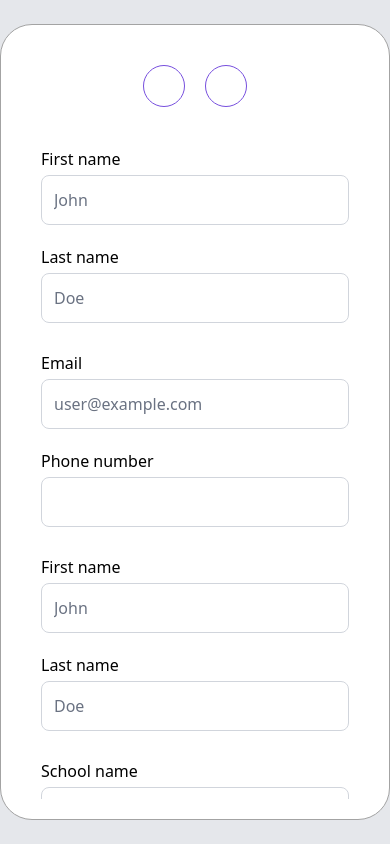
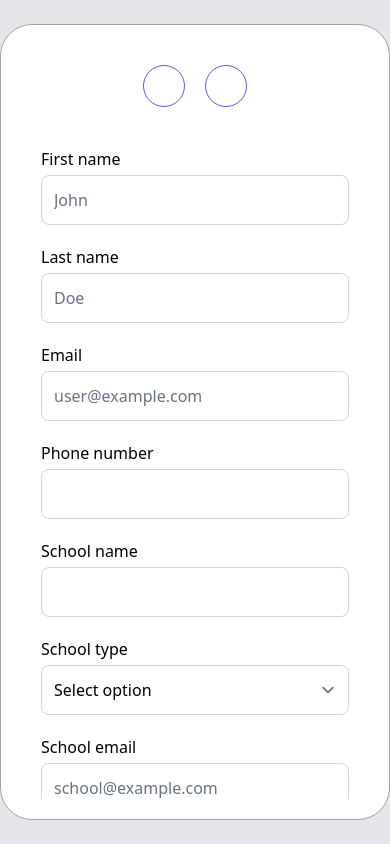
Before and after one commit to martin-codex3/school-management-v1, a SvelteKit app in the folder frontend/: page / in a window 390 px wide. Built offline with nearby package versions, Linux system fonts and the light colour scheme; some icons are missing; a web font is replaced by a local one.

Commit message:
adding countries to the list

```diff
--- a/frontend/package.json
+++ b/frontend/package.json
@@ -31,6 +31,7 @@
 	"dependencies": {
 		"@iconify-svelte/svg-spinners": "gitlab:iconify-icons/svelte#svg-spinners",
 		"@iconify-svelte/tabler": "gitlab:iconify-icons/svelte#tabler",
+		"country-list": "^2.4.1",
 		"svelte-sonner": "^1.2.3"
 	}
 }
--- a/frontend/src/lib/components/inputs/TextInput.svelte
+++ b/frontend/src/lib/components/inputs/TextInput.svelte
@@ -5,10 +5,22 @@
         placeholder: string;
         name: string;
         label: string;
+        valueError: string | undefined;
     }
 
-    const { type, id, placeholder, name, label }: Props = $props();
+    const {
+        type,
+        id,
+        placeholder,
+        name,
+        label,
+        valueError = "",
+    }: Props = $props();
 </script>
+
+{#snippet fieldError(error: string | undefined)}
+    <span class="text-sm text-red-600">{error}</span>
+{/snippet}
 
 <div class="">
     {#if label}
@@ -21,4 +33,5 @@
         {name}
         class="w-full mt-1 py-3 px-3 rounded-lg outline-none border border-gray-300 focus:border-primary-main-purple focus:ring-primary-main-purple"
     />
+    {@render fieldError(valueError)}
 </div>
--- a/frontend/src/routes/+layout.svelte
+++ b/frontend/src/routes/+layout.svelte
@@ -1,7 +1,8 @@
 <script lang="ts">
-	import './layout.css';
-	import favicon from '#lib/assets/favicon.svg';
-	import type { LayoutProps } from './$types';
+	import "./layout.css";
+	import favicon from "#lib/assets/favicon.svg";
+	import type { LayoutProps } from "./$types";
+	import { Toaster } from "svelte-sonner";
 
 	let { children }: LayoutProps = $props();
 </script>
@@ -10,4 +11,6 @@
 	<link rel="icon" href={favicon} />
 </svelte:head>
 
+<Toaster richColors position="bottom-right" />
+
 {@render children()}
--- a/frontend/src/routes/+page.svelte
+++ b/frontend/src/routes/+page.svelte
@@ -7,6 +7,7 @@
     import NumberIcon from "@iconify-svelte/tabler/number-1";
     import NumberIcon2 from "@iconify-svelte/tabler/number-2";
     import type { PageProps } from "./$types";
+    import { toast } from "svelte-sonner";
 
     let isCreatingAccount: boolean = $state(false);
 
@@ -15,8 +16,12 @@
 
     $effect(() => {
         if (form?.problem) {
-            errorTitle = form.problem.title;
+            errorTitle = form?.problem?.title;
         }
+    });
+
+    const fieldErrors = $derived((field: any) => {
+        return form?.problem?.errors?.find((error) => error.pointer === field);
     });
 </script>
 
@@ -54,7 +59,7 @@
                             isCreatingAccount = false;
 
                             if (result.type === "failure") {
-                                console.log("we will do something here");
+                                toast.error(errorTitle);
                             }
 
                             if (result.type === "error") {
@@ -63,7 +68,7 @@
                         };
                     }}
                 >
-                    <div class="wrapper space-y-7">
+                    <div class="wrapper space-y-5">
                         <div
                             class="grid grid-cols-1 md:grid-cols-2 lg:grid-cols-2 gap-5"
                         >
@@ -73,6 +78,7 @@
                                 placeholder="John"
                                 id="FirstName"
                                 label="First name"
+                                valueError={fieldErrors("#/first_name")?.detail}
                             />
 
                             <TextInput
@@ -81,6 +87,7 @@
                                 placeholder="Doe"
                                 id="LastName"
                                 label="Last name"
+                                valueError={fieldErrors("#/last_name")?.detail}
                             />
                         </div>
 
@@ -93,6 +100,7 @@
                                 placeholder="user@example.com"
                                 id="Email"
                                 label="Email"
+                                valueError={fieldErrors("#/email")?.detail}
                             />
 
                             <TextInput
@@ -101,26 +109,8 @@
                                 placeholder=""
                                 id="PhoneNumber"
                                 label="Phone number"
-                            />
-                        </div>
-
-                        <div
-                            class="grid grid-cols-1 md:grid-cols-2 lg:grid-cols-2 gap-5"
-                        >
-                            <TextInput
-                                type="text"
-                                name="first_name"
-                                placeholder="John"
-                                id="FirstName"
-                                label="First name"
-                            />
-
-                            <TextInput
-                                type="text"
-                                name="last_name"
-                                placeholder="Doe"
-                                id="LastName"
-                                label="Last name"
+                                valueError={fieldErrors("#/phone_number")
+                                    ?.detail}
                             />
                         </div>
 
@@ -133,6 +123,8 @@
                                 placeholder=""
                                 id="SchoolName"
                                 label="School name"
+                                valueError={fieldErrors("#/school_name")
+                                    ?.detail}
                             />
 
                             <SelectInput
@@ -167,6 +159,8 @@
                                 placeholder="school@example.com"
                                 id="SchoolEmail"
                                 label="School email"
+                                valueError={fieldErrors("#/school_email")
+                                    ?.detail}
                             />
 
                             <TextInput
@@ -175,6 +169,8 @@
                                 placeholder=""
                                 id="SchoolPhone"
                                 label="School phone"
+                                valueError={fieldErrors("#/school_phone")
+                                    ?.detail}
                             />
                         </div>
 
@@ -187,6 +183,7 @@
                                 placeholder=""
                                 id="Address"
                                 label="Address"
+                                valueError={fieldErrors("#/address")?.detail}
                             />
 
                             <TextInput
@@ -195,6 +192,7 @@
                                 placeholder="Blantyre"
                                 id="City"
                                 label="City"
+                                valueError={fieldErrors("#/city")?.detail}
                             />
                         </div>
 
@@ -221,6 +219,8 @@
                                 placeholder=""
                                 id="Password"
                                 label="Password"
+                                valueError={fieldErrors("#/password_hash")
+                                    ?.detail}
                             />
                         </div>
 
```
Also changed, not shown: 1 other file (tests, documents, lock files or other folders).
